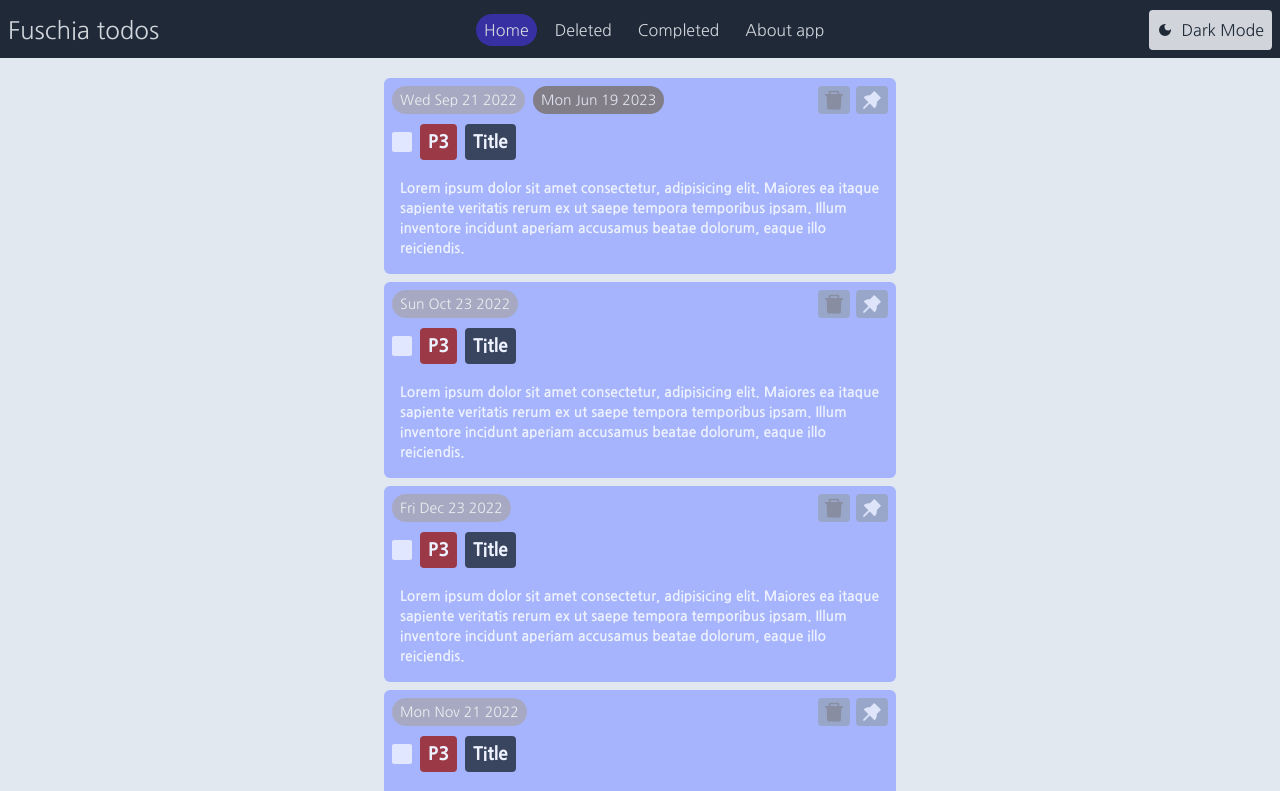
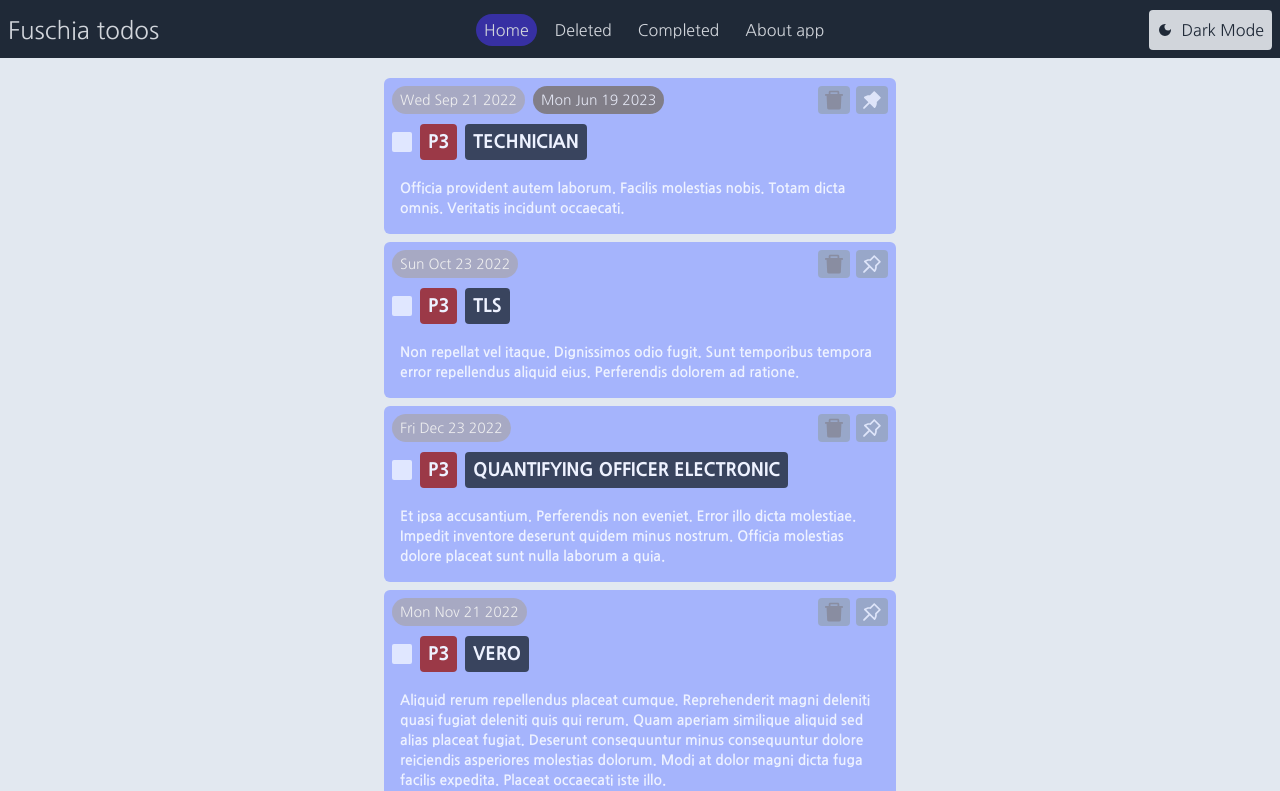
Before and after one commit to kaboomblam/tododarklight, a React (Vite) app: page / in a window 1280 px wide. Shown: the top 791 px of the page. Built offline with nearby package versions, Linux system fonts and the light colour scheme.

Commit message:
Proceed to add mock todo data to card

```diff
--- a/src/components/TodoListCardItem.tsx
+++ b/src/components/TodoListCardItem.tsx
@@ -2,7 +2,12 @@ import React from "react";
 import { MdModeEditOutline, MdOutlineDoneOutline } from "react-icons/md";
 import { BsPinFill } from "react-icons/bs";
 
-import { AiFillDelete, AiFillPushpin, AiOutlineDown } from "react-icons/ai";
+import {
+  AiFillDelete,
+  AiFillPushpin,
+  AiOutlineDown,
+  AiOutlinePushpin,
+} from "react-icons/ai";
 import { BiCaretDownCircle } from "react-icons/bi";
 import { Todo } from "../utils/todo";
 
@@ -34,8 +39,7 @@ const TodoListCardItem: React.FC<Props> = ({ todoItem }) => {
             <AiFillDelete />
           </div>
           <div className="flex items-center opacity-75 bg-slate-400 text-slate-100 rounded px-1 py-0.5">
-            <AiFillPushpin />
-            {/* <p>PINNED</p> */}
+            {todo.pinned ? <AiFillPushpin /> : <AiOutlinePushpin />}
           </div>
         </div>
       </div>
@@ -46,18 +50,13 @@ const TodoListCardItem: React.FC<Props> = ({ todoItem }) => {
           P3
         </div>
         <div className="text-lg font-[800] text-indigo-50 bg-gray-800/80 py-1 px-2 rounded">
-          Title
+          {todo.title.toString().toUpperCase()}
         </div>
       </div>
       {/* Notes bar */}
       <div className="flex gap-2 text-sm items-start">
         <div className="flex-1 text-sm font-bold bg-gray-800/0 p-2 rounded-sm text-indigo-50">
-          <p>
-            Lorem ipsum dolor sit amet consectetur, adipisicing elit. Maiores ea
-            itaque sapiente veritatis rerum ex ut saepe tempora temporibus
-            ipsam. Illum inventore incidunt aperiam accusamus beatae dolorum,
-            eaque illo reiciendis.
-          </p>
+          <p>{todo.note?.toString()}</p>
         </div>
       </div>
     </div>
```
